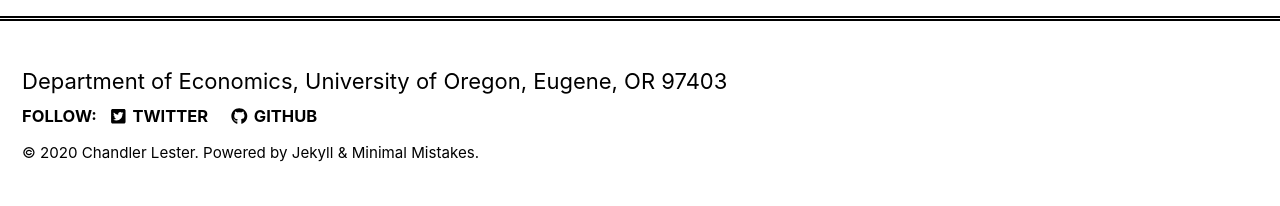
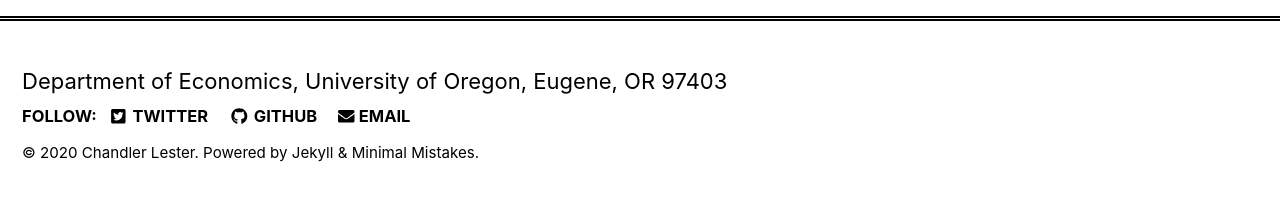
Before and after one commit to mibarnes/chandlerlester.github.io, a Jekyll site: the page built from index.md, in a window 1280 px wide. Shown: the part 759-965 px from the top of the page. Built offline with Jekyll 4.4.1, drawn with Linux system fonts in a browser that asks for light colours; nearby versions of some CDN libraries.

Commit message:
Update _config.yml

```diff
--- a/_config.yml
+++ b/_config.yml
@@ -74,6 +74,9 @@ footer:
     - label: "GitHub"
       icon: "fab fa-fw fa-github"
       url: https://github.com/chandlerlester
+    - label: "Email"
+      icon: "fa fa-envelope"
+      url: mailto:clester3@uoregon.edu
 
 # Reading Files
 include:
```
